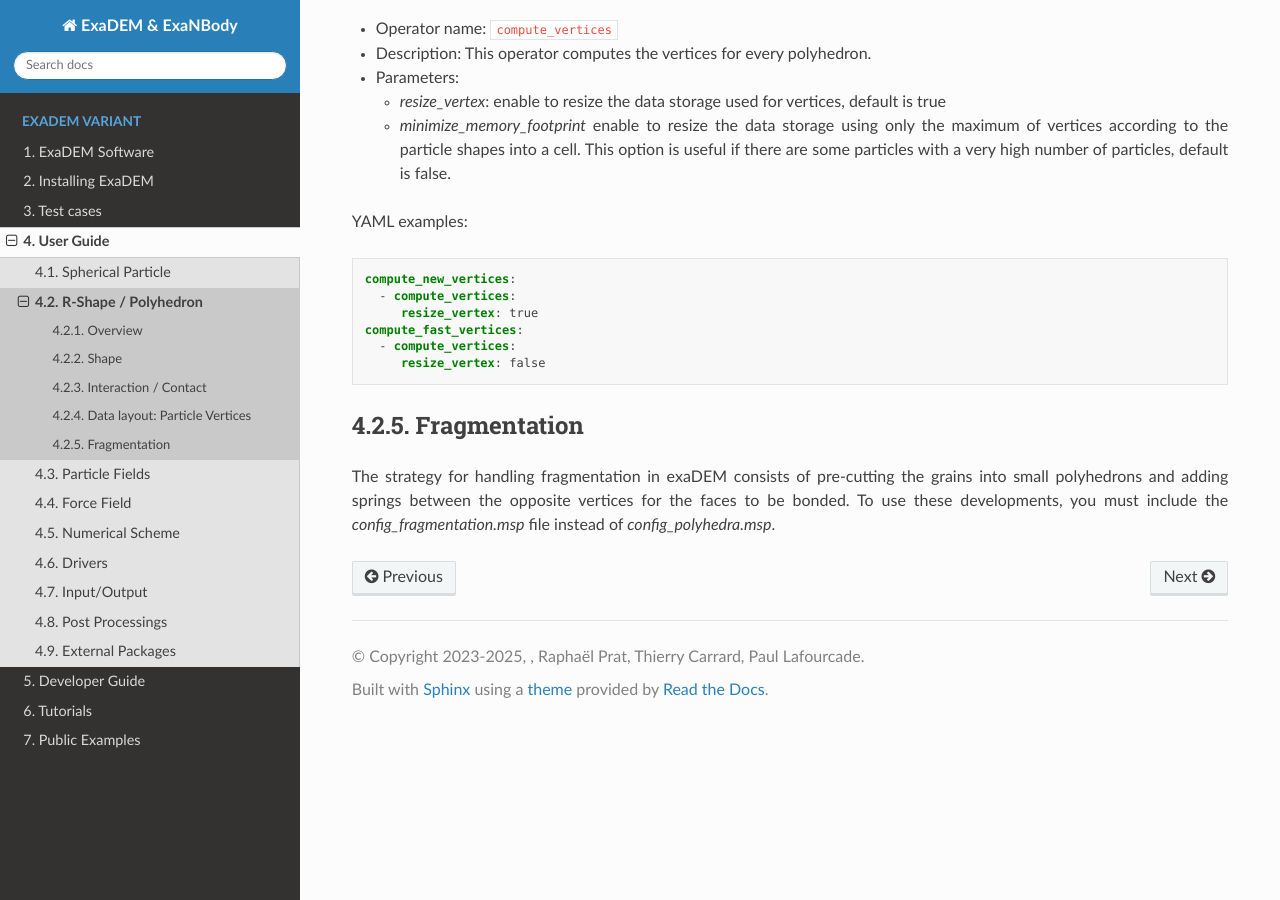
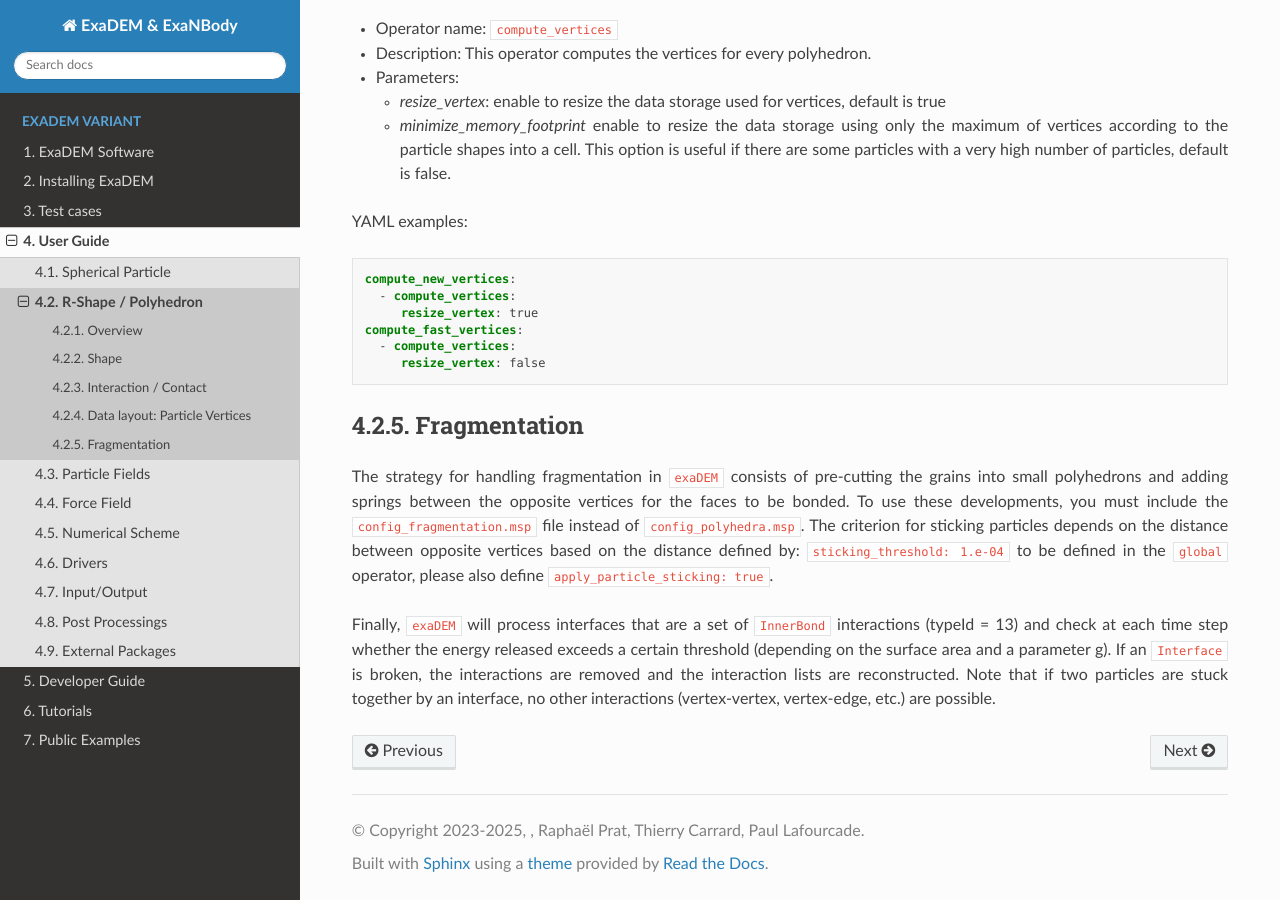
Before and after one commit to Collab4exaNBody/doc_exaDEM, a Sphinx documentation site: the page built from docs/source/project_exaDEM/user_guide/polyhedra.rst, in a window 1280 px wide and 900 px high, scrolled down 5672 px. Built offline with Sphinx 7.4.7 and the Read the Docs theme 3.1.0, drawn with Linux system fonts in a browser that asks for light colours.

Commit message:
Enhance fragmentation handling description in user guide
Expanded the explanation of fragmentation handling in exaDEM, including details on sticking criteria and interface processing.

```diff
--- a/docs/source/project_exaDEM/user_guide/polyhedra.rst
+++ b/docs/source/project_exaDEM/user_guide/polyhedra.rst
@@ -252,4 +252,6 @@ YAML examples:
 Fragmentation
 ^^^^^^^^^^^^^
 
-The strategy for handling fragmentation in exaDEM consists of pre-cutting the grains into small polyhedrons and adding springs between the opposite vertices for the faces to be bonded. To use these developments, you must include the `config_fragmentation.msp` file instead of `config_polyhedra.msp`.
+The strategy for handling fragmentation in ``exaDEM`` consists of pre-cutting the grains into small polyhedrons and adding springs between the opposite vertices for the faces to be bonded. To use these developments, you must include the ``config_fragmentation.msp`` file instead of ``config_polyhedra.msp``. The criterion for sticking particles depends on the distance between opposite vertices based on the distance defined by: ``sticking_threshold: 1.e-04`` to be defined in the ``global`` operator, please also define ``apply_particle_sticking: true``.
+
+Finally, ``exaDEM`` will process interfaces that are a set of ``InnerBond`` interactions (typeId = 13) and check at each time step whether the energy released exceeds a certain threshold (depending on the surface area and a parameter g). If an ``Interface`` is broken, the interactions are removed and the interaction lists are reconstructed. Note that if two particles are stuck together by an interface, no other interactions (vertex-vertex, vertex-edge, etc.) are possible.
```
